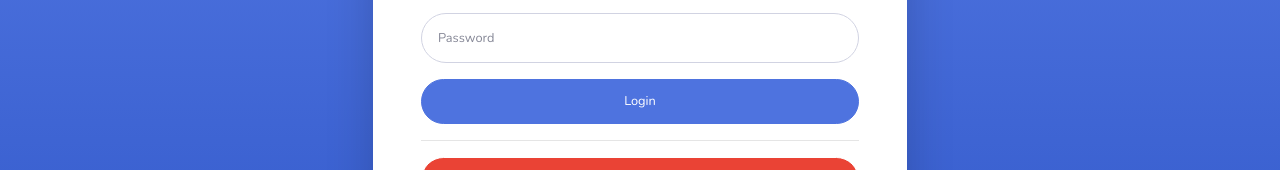
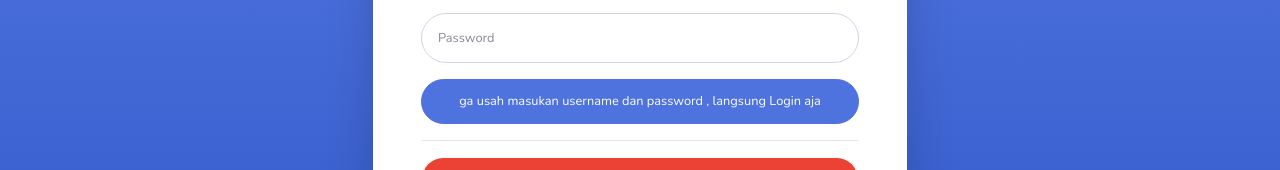
Before and after one commit to aslan-asilon3/aslan-asilon3.github.io, a plain HTML site: page index.html in a window 1280 px wide. Shown: the part 202-372 px from the top of the page. Drawn offline with nearby package versions, Linux system fonts and the light colour scheme.

Commit message:
Update index.html

```diff
--- a/index.html
+++ b/index.html
@@ -52,7 +52,7 @@
                                                 id="exampleInputPassword" placeholder="Password">
                                         </div>
                                         <button href="index.html" class="btn btn-primary btn-user btn-block">
-                                            Login
+                                            ga usah masukan username dan password , langsung Login aja
                                         </button>
                                         <hr>
                                         <a href="index.html" class="btn btn-google btn-user btn-block">
```
